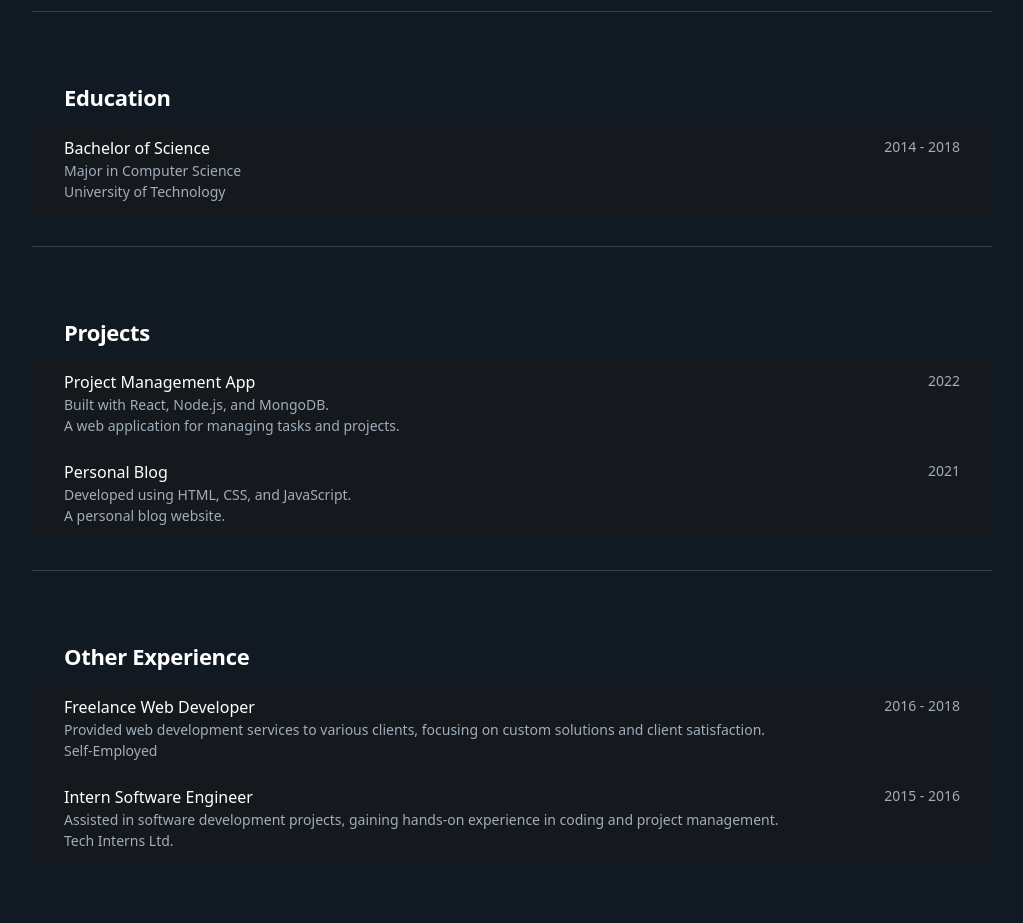
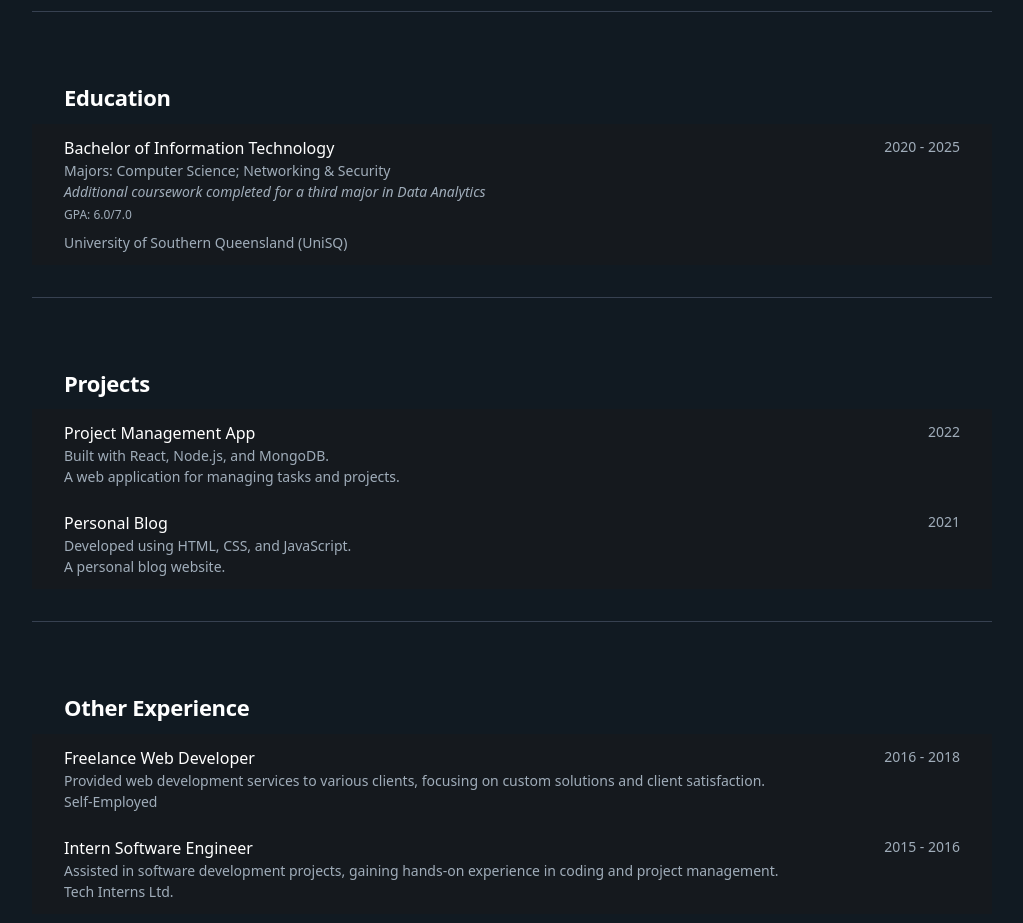
Before and after one commit to neverNotTired/portfolio, a React (Vite) app: page /resume in a window 1280 px wide. Shown: the part 820-1743 px from the top of the page, without its empty margins (128-1151 px from the left). Built offline with nearby package versions, Linux system fonts and the light colour scheme.

Commit message:
- Added some content to resume

```diff
--- a/src/pages/Resume.jsx
+++ b/src/pages/Resume.jsx
@@ -37,10 +37,12 @@ const otherExperiences = [
 
 const education = [
     {
-        degree: 'Bachelor of Science',
-        major: 'Major in Computer Science',
-        school: 'University of Technology',
-        period: '2014 - 2018',
+        degree: 'Bachelor of Information Technology',
+        major: 'Majors: Computer Science; Networking & Security',
+        minor: 'Additional coursework completed for a third major in Data Analytics',
+        school: 'University of Southern Queensland (UniSQ)',
+        period: '2020 - 2025',
+        gpa: 'GPA: 6.0/7.0',
     },
 ];
 
@@ -119,7 +121,13 @@ export default function Resume() {
                                 <div className="flex flex-1 flex-col justify-center">
                                     <p className="text-white text-base font-medium leading-normal">{edu.degree}</p>
                                     <p className="text-[#a0adba] text-sm font-normal leading-normal">{edu.major}</p>
-                                    <p className="text-[#a0adba] text-sm font-normal leading-normal">{edu.school}</p>
+                                    {edu.minor && (
+                                        <p className="text-[#a0adba] text-sm font-normal leading-normal italic">{edu.minor}</p>
+                                    )}
+                                    {edu.gpa && (
+                                        <p className="text-[#a0adba] text-xs font-normal leading-normal mt-1">{edu.gpa}</p>
+                                    )}
+                                    <p className="text-[#a0adba] text-sm font-normal leading-normal mt-2">{edu.school}</p>
                                 </div>
                                 <div className="shrink-0">
                                     <p className="text-[#a0adba] text-sm font-normal leading-normal">{edu.period}</p>
```
